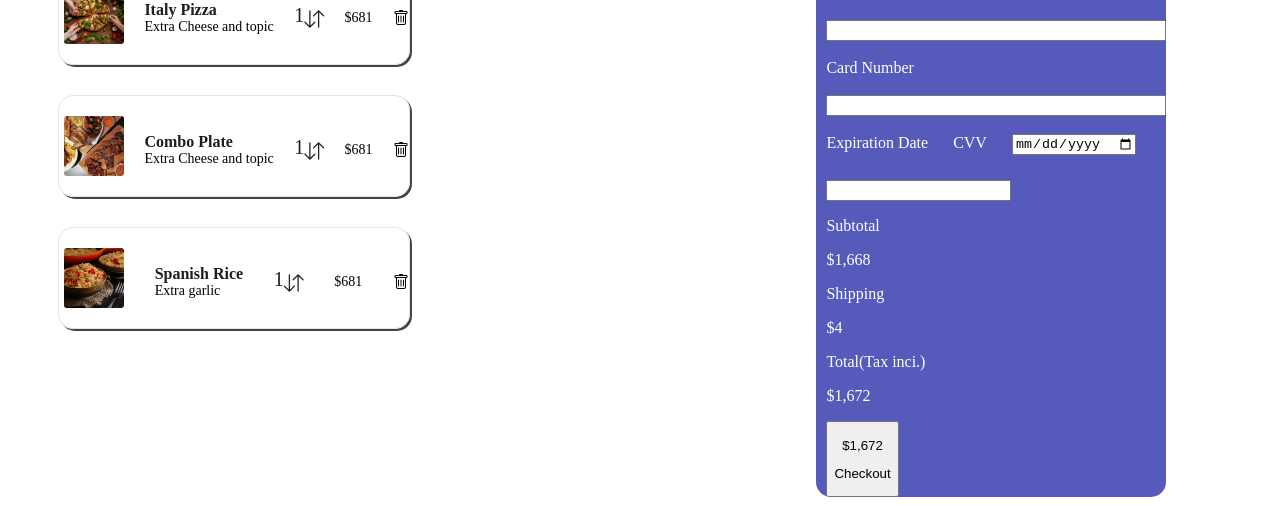
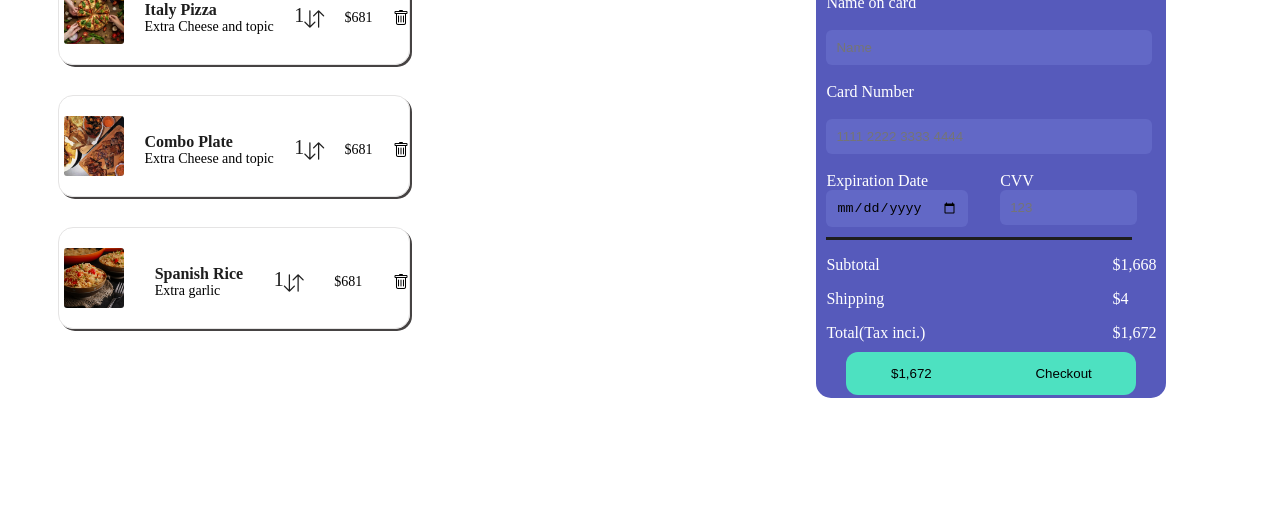
Before and after one commit to Tural003/js-intro-task-1, a plain HTML site: page index.html in a window 1280 px wide. Shown: the part 294-800 px from the top of the page. Drawn offline with nearby package versions, Linux system fonts and the light colour scheme; files whose address does not match are found by name.

Commit message:
changed added

```diff
--- a/index.html
+++ b/index.html
@@ -70,38 +70,60 @@
                         <div class="cardName">
                             <label for="Name">Name on card</label>
                             <br>
-                            <input type="text" size="5">
+                            <input type="text" placeholder="Name">
                             <br>
                             <label for="cardNumber">Card Number</label>
                             <br>
-                            <input type="tel">
+                            <input type="tel" placeholder="1111 2222 3333 4444">
                             <br>
                         </div>
                         <div class="cardDate">
-                            <label for="date">Expiration Date</label>
-                            <label for="cvv">CVV</label>
-                            <input type="date">
-                            <input type="number" maxlength="1" size=40>
+                            <div class="card-date">
+                                <form>
+                                    <label for="date">Expiration Date</label>
+                                    <input type="date" placeholder="mm/yy">
+                                </form>
+                            </div>
+                            <div class="card-vertification">
+                                <form>
+                                    <label for="cvv">CVV</label>
+                                    <input type="number" placeholder="123">
+                                </form>
+                            </div>
                         </div>
                         <div class="scline">
 
                         </div>
-                        <div>
+                        <!-- <div class="sub">
                             <p>Subtotal</p>
                             <p>$1,668</p>
                         </div>
-                        <div>
+                        <div class="ship">
                             <p>Shipping</p>
                             <p>$4</p>
                         </div>
-                        <div>
+                        <div class="total">
                             <p>Total(Tax inci.)</p>
                             <p>$1,672</p>
+                        </div> -->
+                        <div class="total">
+                            <div class="sub">
+                                <p>Subtotal</p>
+                                <p>Shipping</p>
+                                <p>Total(Tax inci.)</p>
+                            </div>
+                            <div class="assign">
+                                <p>$1,668</p>
+                                <p>$4</p>
+                                <p>$1,672</p>
+                            </div>
                         </div>
+                        <div class="btn">
                         <button>
-                            <p>$1,672</p>
-                            <p>Checkout</p>
+                            <p>$1,672 <span>Checkout</span></p>
+                            <!-- <span>Checkout</span> -->
                         </button>
+                        </div>
                     </div>
                 </div>
             </div>
--- a/main.scss
+++ b/main.scss
@@ -93,6 +93,7 @@ section {
             background-color: #565abb;
             border-radius: 15px;
             gap: 30px;
+            position: relative;
 
             .container2 {
                 margin-left: 10px;
@@ -143,14 +144,78 @@ section {
                     .cardName {
                         display: flex;
                         flex-direction: column;
+                        margin-top: 10px;
+                        input{
+                            background-color: #6268C6;
+                            border-radius: 6px;
+                            border: none;
+                            padding: 10px;
+                            width: 90%;
+                        }
                     }
 
                     .cardDate {
                         display: flex;
-                        flex-wrap: wrap;
-                        gap: 25px;
+                        flex-direction: row;
+                        input{
+                            background-color: #6268C6;
+                            border-radius: 6px;
+                            border: none;
+                            padding: 10px;
+                            width: 70%;
+                        }
+                        .card-date{
+                            display: flex;
+                            flex-direction: column;
+                        }
+                        .card-vertification{
+                            display: flex;
+                            flex-direction: column;
+                        }
                     }
 
+                    .scline{
+                        margin-top: 10px;
+                        width: 90%;
+                        height: 3px;
+                        background-color: #1e1e1e;
+                    }
+                    .total{
+                        display: flex;
+                        flex-direction: row;
+                        justify-content: space-between;
+                    }
+                    .assign{
+                        margin-right: 10px;
+                    }
+                    .btn{
+                        width: 30%;
+                        padding: 20px;
+                        button{
+                            border-radius: 12px;
+                        background-color: #4DE1C1;
+                        position: absolute;
+                        bottom: 3px;
+                        left: 30px;
+                        right: 30px;
+                        border: none;
+                        span{
+                            margin-left: 100px;
+                        }
+                        }
+                    }
+                    // button{
+                    //     border-radius: 12px;
+                    //     background-color: #4DE1C1;
+                    //     position: absolute;
+                    //     bottom: 3px;
+                    //     left: 30px;
+                    //     right: 30px;
+                    //     border: none;
+                    //     span{
+                    //         margin-left: 100px;
+                    //     }
+                    // }
                 }
             }
         }
```
Also changed, not shown: css/main.css, 1 other file.
